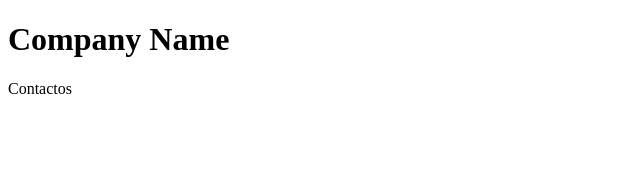
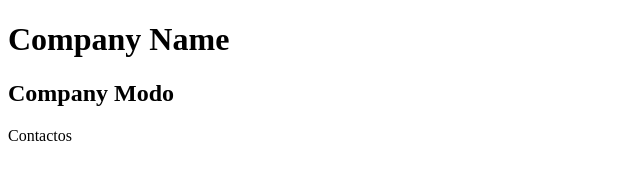
Before and after one commit to amrhefny87/claseBranch, a plain HTML site: page index.html in a window 1280 px wide. Shown: the whole page, without its empty margins (0-640 px from the left). Drawn offline with Linux system fonts and the light colour scheme.

Commit message:
feat: add company modo

```diff
--- a/index.html
+++ b/index.html
@@ -8,6 +8,7 @@
 <body>
     <header>
         <h1>Company Name</h1>
+        <h2>Company Modo</h2>
     </header>
     <main></main>
     <footer>
```
